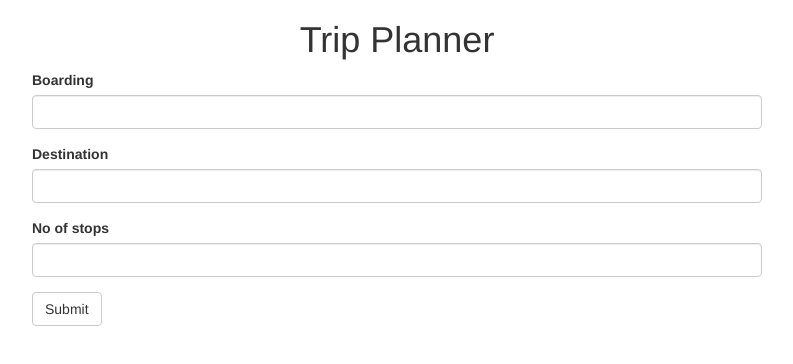
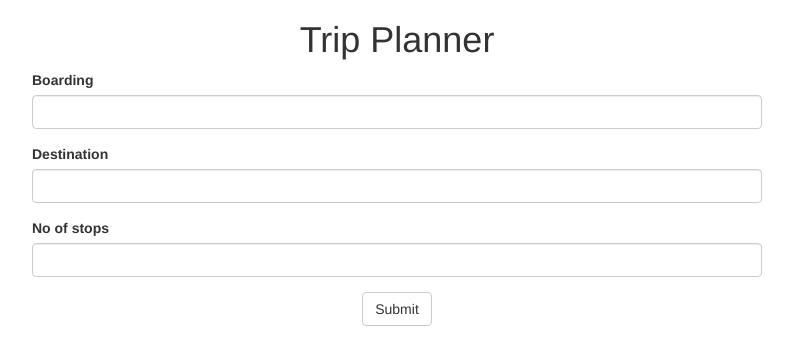
Before and after one commit to RemyaQburst/Trip-Planner, a plain HTML site: page index.html in a window 1280 px wide. Shown: the whole page, without its empty margins (243-1036 px from the left). Drawn offline with nearby package versions, Linux system fonts and the light colour scheme; some packages are replaced by stand-ins of ours.

Commit message:
modifying view

```diff
--- a/app/partials/trip.html
+++ b/app/partials/trip.html
@@ -15,7 +15,7 @@
 			<label>No of stops</label>
 			<input type="number" class="form-control">
 		</div>
-		<div class="col-xs-12 col-sm-6 col-md-8 col-md-offset-2 form-group">
+		<div class="col-xs-12 col-sm-6 col-md-8 col-md-offset-2 form-group text-center">
 			<button type="submit" class="btn btn-default">Submit</button>
 		</div>
 	</form>
```
